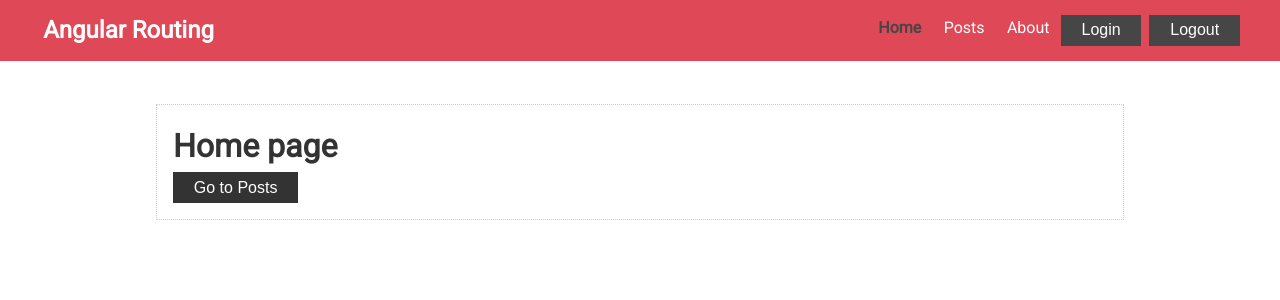
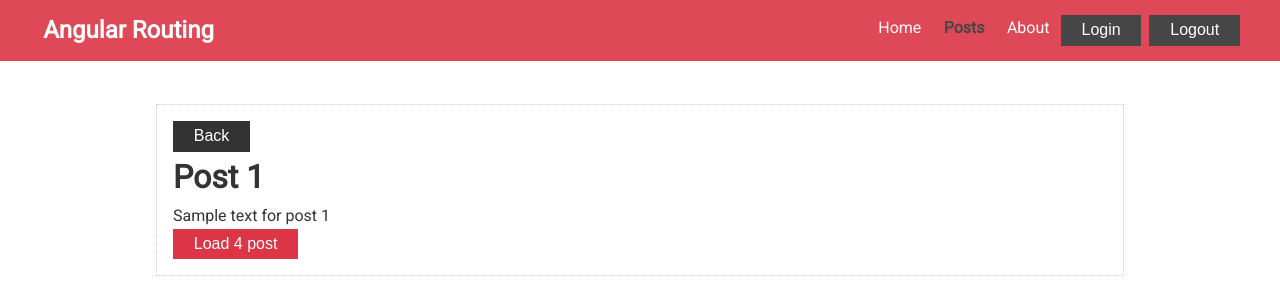
Before and after one commit to eleex/ng-router, an Angular app: page /posts/11 in a window 1280 px wide. Shown: the top 300 px of the page. Built offline with nearby package versions, Linux system fonts and the light colour scheme.

Commit message:
routing params

```diff
--- a/src/app/app.component.html
+++ b/src/app/app.component.html
@@ -1,13 +1,13 @@
 <nav class="navbar">
   <h1>
-    <a href="#">Angular Routing</a>
+    <a routerLink="">Angular Routing</a>
   </h1>
   <ul>
-    <li class="active">
-      <a href="#">Home</a>
+    <li routerLinkActive="active" [routerLinkActiveOptions]="{ exact: true }">
+      <a routerLink="">Home</a>
     </li>
-    <li><a href="#">Posts</a></li>
-    <li><a href="#">About</a></li>
+    <li routerLinkActive="active"><a routerLink="/posts">Posts</a></li>
+    <li routerLinkActive="active"><a routerLink="/about">About</a></li>
     <li><button class="btn">Login</button></li>
     <li><button class="btn">Logout</button></li>
   </ul>
@@ -15,6 +15,6 @@
 
 <div class="container">
   <div class="card">
-    <app-home></app-home>
+    <router-outlet></router-outlet>
   </div>
 </div>
--- a/src/app/app.module.ts
+++ b/src/app/app.module.ts
@@ -8,6 +8,7 @@ import { HomeComponent } from './home/home.component';
 import { PostsComponent } from './posts/posts.component';
 import { PostComponent } from './post/post.component';
 import { AboutExtraComponent } from './about-extra/about-extra.component';
+import { AppRoutingModule } from './app-routing.module';
 
 @NgModule({
   declarations: [
@@ -18,7 +19,7 @@ import { AboutExtraComponent } from './about-extra/about-extra.component';
     PostComponent,
     AboutExtraComponent,
   ],
-  imports: [BrowserModule, FormsModule],
+  imports: [BrowserModule, FormsModule, AppRoutingModule],
   providers: [],
   bootstrap: [AppComponent],
 })
--- a/src/app/home/home.component.html
+++ b/src/app/home/home.component.html
@@ -1,5 +1,5 @@
 <h1>Home page</h1>
 
 <div>
-  <button class="btn">Go to Posts</button>
+  <button class="btn" (click)="goToPosts()">Go to Posts</button>
 </div>
--- a/src/app/home/home.component.ts
+++ b/src/app/home/home.component.ts
@@ -1,8 +1,15 @@
 import { Component } from '@angular/core';
+import { Router } from '@angular/router';
 
 @Component({
   selector: 'app-home',
   templateUrl: './home.component.html',
   styleUrls: ['./home.component.scss'],
 })
-export class HomeComponent {}
+export class HomeComponent {
+  constructor(private router: Router) {}
+
+  goToPosts() {
+    this.router.navigate(['/posts']);
+  }
+}
--- a/src/app/post/post.component.html
+++ b/src/app/post/post.component.html
@@ -1,9 +1,9 @@
 <div>
-  <button class="btn">Back</button>
+  <button class="btn" routerLink="/posts">Back</button>
 
-  <h1>Title</h1>
+  <h1>{{ post.title }}</h1>
 
-  <p>Text</p>
+  <p>{{ post.text }}</p>
 
-  <button class="btn btn-danger">Load 4 post</button>
+  <button class="btn btn-danger" (click)="loadPost()">Load 4 post</button>
 </div>
--- a/src/app/post/post.component.ts
+++ b/src/app/post/post.component.ts
@@ -1,8 +1,28 @@
-import { Component } from '@angular/core';
+import { Component, OnInit } from '@angular/core';
+import { ActivatedRoute, Params, Router } from '@angular/router';
+import { Post, PostsService } from '../posts.service';
 
 @Component({
   selector: 'app-post',
   templateUrl: './post.component.html',
   styleUrls: ['./post.component.scss'],
 })
-export class PostComponent {}
+export class PostComponent implements OnInit {
+  post: Post;
+
+  constructor(
+    private route: ActivatedRoute,
+    private router: Router,
+    private postsService: PostsService
+  ) {}
+
+  ngOnInit(): void {
+    this.route.params.subscribe((params: Params) => {
+      this.post = this.postsService.getById(+params.id);
+    });
+  }
+
+  loadPost() {
+    this.router.navigate(['/posts', 44]);
+  }
+}
--- a/src/app/posts/posts.component.html
+++ b/src/app/posts/posts.component.html
@@ -9,7 +9,7 @@
 
 <div class="card" *ngFor="let post of postsService.posts">
   <h4>
-    <a href="#">
+    <a [routerLink]="['/posts', post.id]">
       <strong>(ID {{ post.id }})</strong>
       {{ post.title }}
     </a>
```
Also changed, not shown: src/app/app-routing.module.ts (added, +19 -0 lines).
